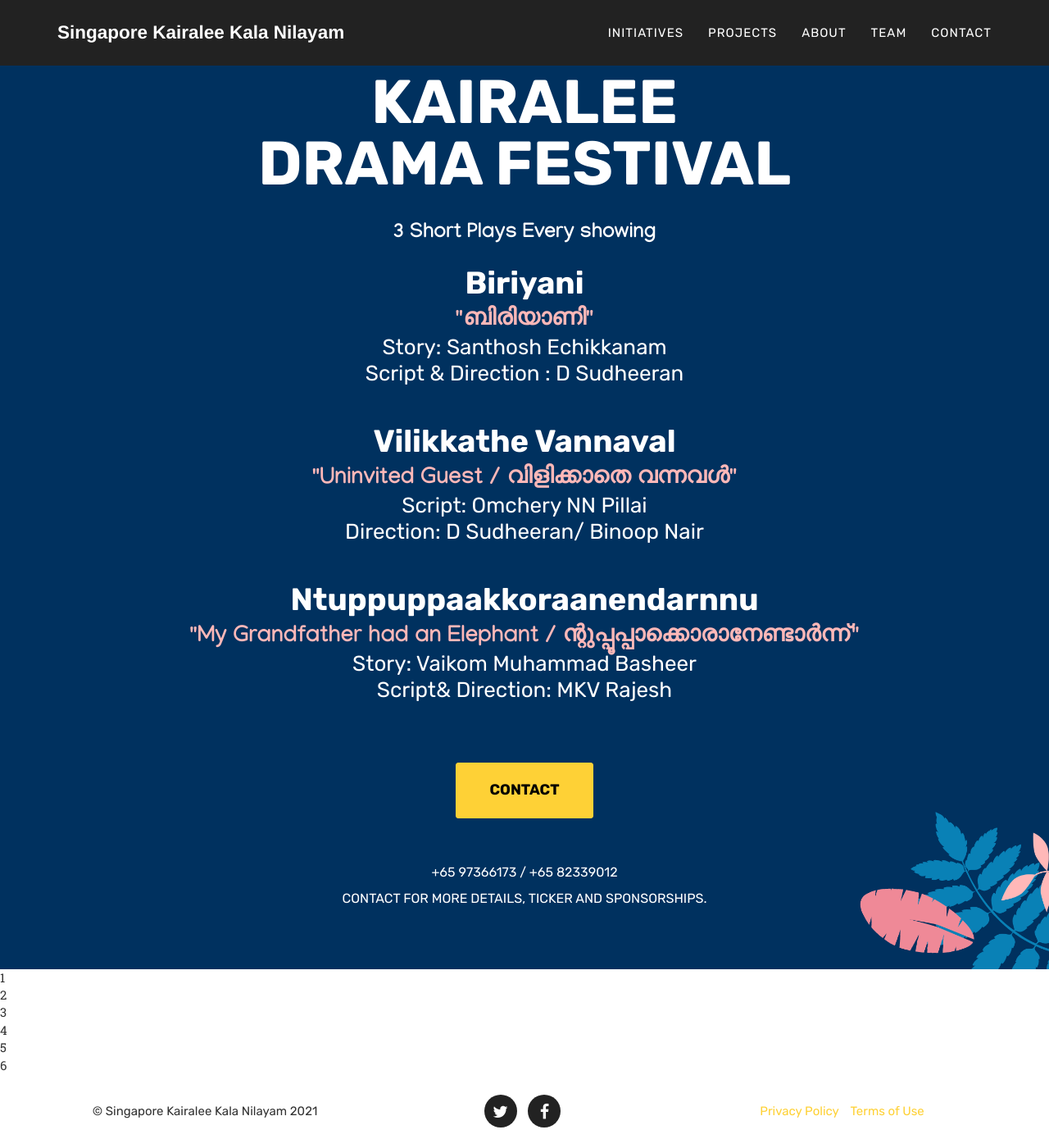
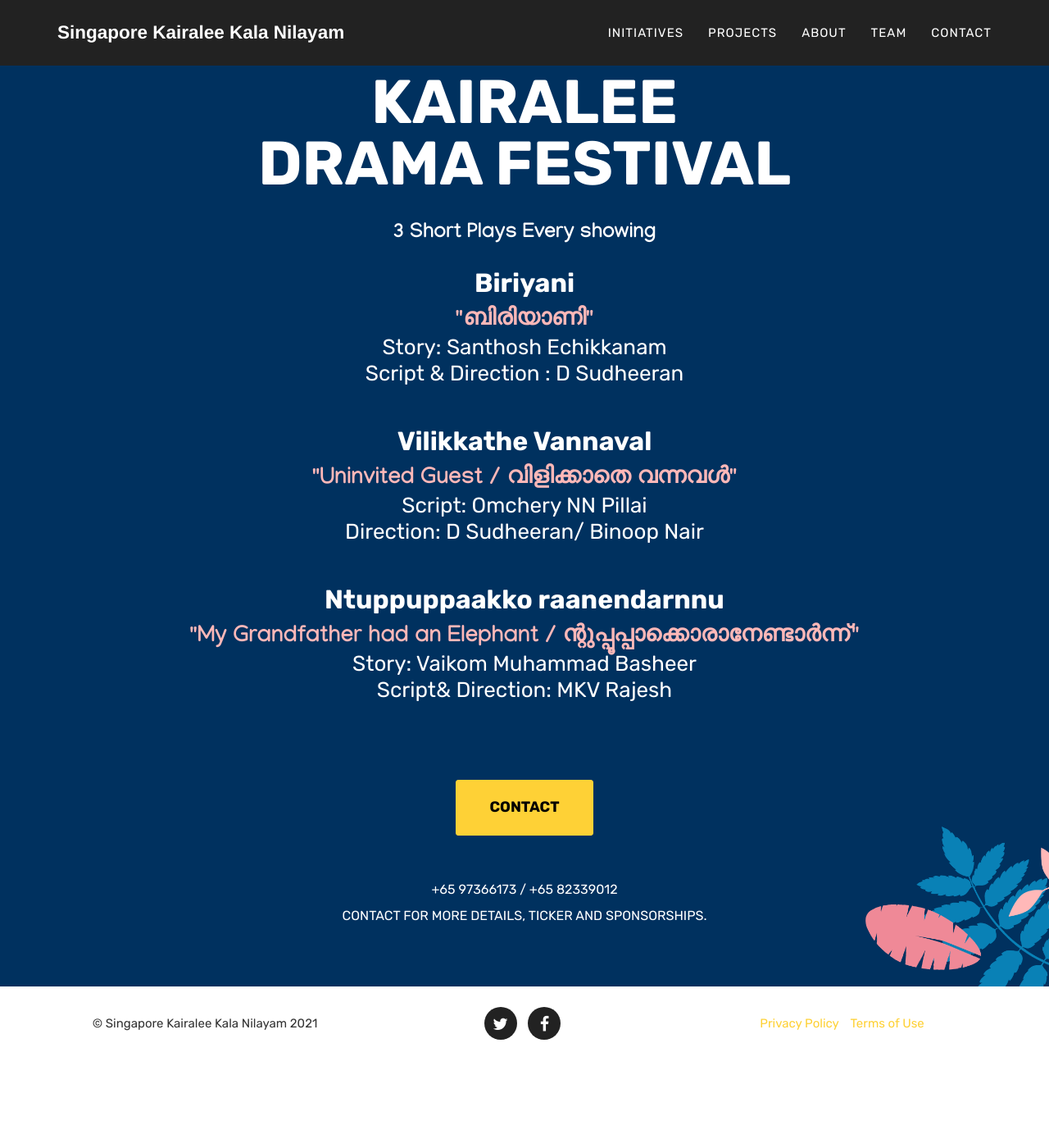
Before and after one commit to skknsg/skkn-web, a Jekyll site: the page built from drama-fest-2021.html, in a window 1280 px wide and 1400 px high, scrolled down 178 px. Shown: the whole window at 82% size. Built offline with Jekyll 4.4.1, drawn with Linux system fonts in a browser that asks for light colours; some web fonts are replaced; after the commit the page ends 1471 px from its top, so only the background shows below that.

Commit message:
drama fest

```diff
--- a/_includes/drama-fest-2021.html
+++ b/_includes/drama-fest-2021.html
@@ -10,7 +10,7 @@
                 <br>
                 <div class="intro-lead-in-malayalam" style="font-size: 25px; font-weight: 700;">3 Short Plays Every showing</div>
 
-                <div class="intro-heading" style="font-size: 38px; font-weight: 700; line-height: 32px; text-transform: none;">
+                <div class="intro-heading" style="font-size: 32px; font-weight: 700; line-height: 32px; text-transform: none;">
                     Biriyani
                     <div style="font-size: 28px; font-family: 'Manjari';font-weight: 700; line-height: 32px; color: #FFB8B8; padding-top: 15px; ">
                         "ബിരിയാണി"
@@ -22,7 +22,7 @@
                     </div>
                 </div>
 
-                <div class="intro-heading" style="font-size: 38px; font-weight: 700; line-height: 32px;text-transform: none;">
+                <div class="intro-heading" style="font-size: 32px; font-weight: 700; line-height: 32px;text-transform: none;">
                     Vilikkathe Vannaval
                     <div style="font-size: 28px; font-family: 'Manjari';font-weight: 700; line-height: 32px; color: #FFB8B8; padding-top: 15px; ">
                          "Uninvited Guest / വിളിക്കാതെ വന്നവള്‍"
@@ -33,8 +33,8 @@
                      </div>
                 </div>
 
-                <div class="intro-heading" style="font-size: 38px; font-weight: 700; line-height: 32px;text-transform: none;">
-                    Ntuppuppaakkoraanendarnnu
+                <div class="intro-heading" style="font-size: 32px; font-weight: 700; line-height: 32px;text-transform: none;">
+                    Ntuppuppaakko raanendarnnu
                     <div style="font-size: 28px; font-family: 'Manjari';font-weight: 700; line-height: 32px; color: #FFB8B8; padding-top: 15px; ">
                         "My Grandfather had an Elephant / ന്റുപ്പൂപ്പാക്കൊരാനേണ്ടാര്‍ന്ന്"
                     </div>
@@ -44,10 +44,7 @@
                     </div>
                 </div>
 
-
-
-                <br>
-
+                <br><br>
                 <a href="mailto:kairalibestactor@gmail.com" class="page-scroll btn btn-xl" style="color: #000;">Contact</a>
                 <div class="intro-heading" style="font-size: 16px; font-weight: 400; line-height: 32px;padding-top: 50px;">
                     +65 97366173 / +65 82339012 <br>
@@ -56,15 +53,3 @@
             </div>
         </div>
     </header>
-
-
-
-
-    <div class="container-grid">
-        <div>1</div>
-        <div>2</div>
-        <div>3</div>
-        <div>4</div>
-        <div>5</div>
-        <div>6</div>
-      </div>
```
Lines whose indentation alone changed are shown as unchanged.
